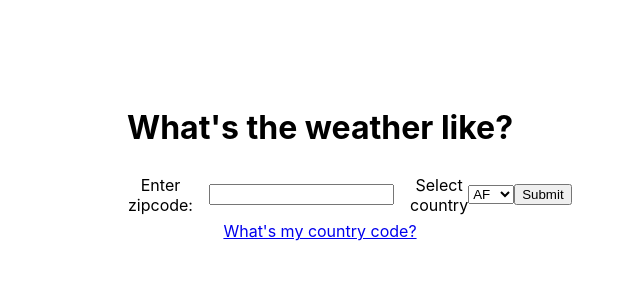
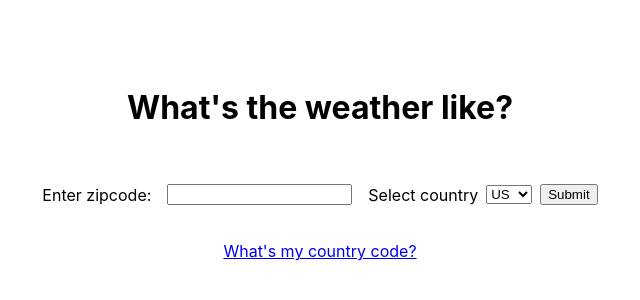
Before and after one commit to samuel-casey/react-tsx-weather-app, a React (Create React App) app in the folder react-tsx-weatherapp/: page / in a window 1280 px wide. Shown: the part 236-536 px from the top of the page, without its empty margins (320-960 px from the left). Built offline with nearby package versions, Linux system fonts and the light colour scheme.

Commit message:
moved US to top of country code list, added detailed alert message to handle errors

```diff
--- a/react-tsx-weatherapp/src/App.css
+++ b/react-tsx-weatherapp/src/App.css
@@ -10,9 +10,14 @@
 
 form {
   display: flex;
-  width: 30vw;
+  width: fit-content;
+  padding: 20px;
   justify-content: space-evenly;
   align-items: center;
+}
+
+select {
+  margin: 0.5rem;
 }
 
 .weather-card {
--- a/react-tsx-weatherapp/src/App.tsx
+++ b/react-tsx-weatherapp/src/App.tsx
@@ -15,18 +15,17 @@ interface IPlaceProps {
 
 function App() {
 	const [place, setPlace] = useState<IPlaceProps>({
-		city: 'string',
+		city: '',
 		// country: 'string',
 		temp: 0,
 		temp_min: 0,
 		temp_max: 0,
-		description: 'string',
+		description: '',
 	});
 	const [searched, setSearched] = useState(false);
 
 	// HANDLE FORM SUBMIT and pass inputted zipcode to API
 	const handleSubmit = async (zip: string, countryCode: string) => {
-		console.log(zip);
 		console.log('zip,cc - ', zip, countryCode);
 
 		// FETCH DATA FROM API with .then and .catch
@@ -57,7 +56,11 @@ function App() {
 					description: data.weather[0].description,
 				});
 			})
-			.catch((err: Error) => alert(err.message));
+			.catch((err: Error) =>
+				alert(
+					'Please check that your zipcode AND country code are correct.\n\n**This app works best for US and Puerto-Rico Zipcodes'
+				)
+			);
 	};
 
 	const card =
--- a/react-tsx-weatherapp/src/Components/Form.tsx
+++ b/react-tsx-weatherapp/src/Components/Form.tsx
@@ -12,13 +12,11 @@ interface FormProps {
 }
 
 const handleChange = (event: ChangeEvent<HTMLInputElement>) => {
-	console.log(event.target.value);
 	setZipcodeValue(event.target.value);
 };
 
 const handleCountryCode = (event: ChangeEvent<HTMLSelectElement>) => {
 	setCountryCode(event.target.value);
-	console.log('cc -', countryCode);
 };
 
 export const Form = (props: FormProps) => {
@@ -34,7 +32,6 @@ export const Form = (props: FormProps) => {
 		return <option value={code}>{code}</option>;
 	});
 
-	// could add an dropdown here to handle country code
 	return (
 		<>
 			<form action='#' onSubmit={handleSubmit}>
--- a/react-tsx-weatherapp/src/countryCodes.tsx
+++ b/react-tsx-weatherapp/src/countryCodes.tsx
@@ -1,4 +1,5 @@
 const countryListAlpha2 = {
+	US: 'United States of America (the)',
 	AF: 'Afghanistan',
 	AL: 'Albania',
 	DZ: 'Algeria',
@@ -234,7 +235,6 @@ const countryListAlpha2 = {
 	AE: 'United Arab Emirates (the)',
 	GB: 'United Kingdom of Great Britain and Northern Ireland (the)',
 	UM: 'United States Minor Outlying Islands (the)',
-	US: 'United States of America (the)',
 	UY: 'Uruguay',
 	UZ: 'Uzbekistan',
 	VU: 'Vanuatu',
```
Also changed, not shown: react-tsx-weatherapp/public/index.html (indentation only).
